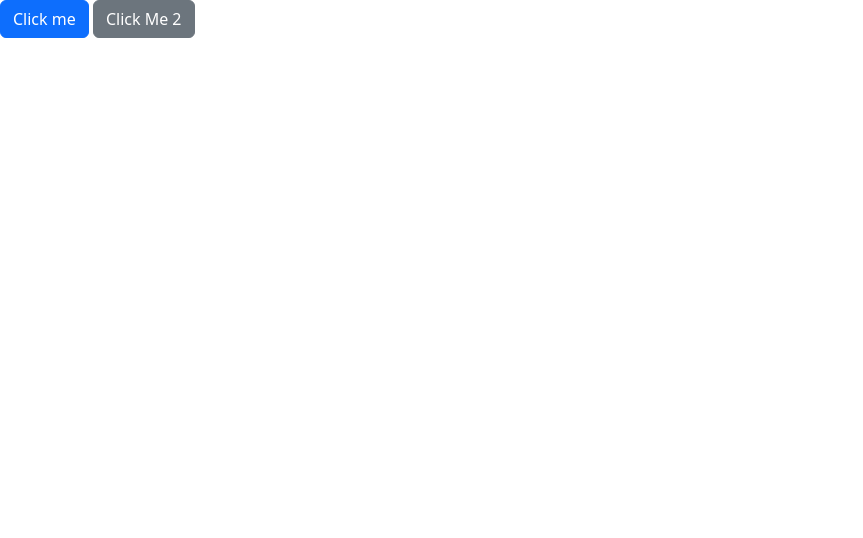
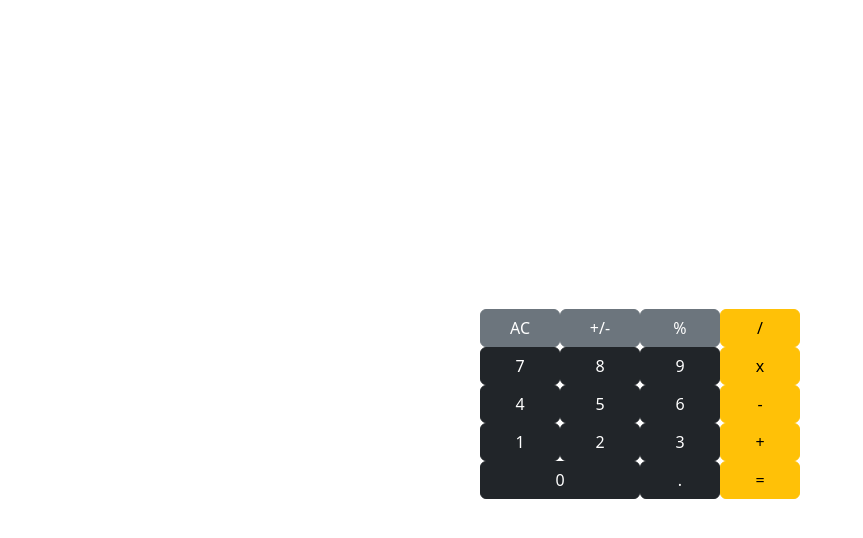
Before and after one commit to nathansamuell/JSWorkshop, a plain HTML site: page index.html in a window 1280 px wide. Shown: the whole page, without its empty margins (0-863 px from the left). Drawn offline with nearby package versions, Linux system fonts and the light colour scheme.

Commit message:
finished changeSign() and fixed other minor bugs

```diff
--- a/app.js
+++ b/app.js
@@ -1,10 +1,57 @@
-const btn = document.querySelector("#btn1");
-const btn2 = document.querySelector("#btn2")
+//TODO: add confetti from https://css-tricks.com/fading-in-a-page-on-load-with-css-javascript/
 
-btn1.onclick = function(){
-    alert("hello");
+
+function clearScreen() {
+    document.getElementById("result").innerHTML = "";
+
 }
 
-btn2.onclick = function(){
-    alert("hello2");
+function display(calcResult) {
+    document.getElementById("result").innerHTML += calcResult;
 }
+
+function calculate() {
+    var p = document.getElementById("result").innerHTML;
+    var q = eval(p);
+    clearScreen();
+    display(q);
+
+    //document.getElementById("result").innerHTML = q;
+}
+
+function changeSign() {
+    var p = document.getElementById("result").innerHTML;
+    if (p[0] != "-") {
+        p = "-" + p;
+    }
+    else {
+        p = p.substring(1);
+    }
+    clearScreen();
+    display(p);
+}
+
+
+//TODO:old comments below
+
+// const display = document.getElementById("result");
+
+// display.innerHTML = "it worked";
+
+
+
+// const btn = document.querySelector("#btn1");
+// const btn2 = document.querySelector("#btn2");
+
+// btn1.onclick = function(){
+//     alert("hello");
+// }
+
+// btn2.onclick = function(){
+//     alert("hello2");
+// }
+
+
+
+// x = x + 1
+//x += 1
--- a/index.html
+++ b/index.html
@@ -11,9 +11,51 @@
 </head>
 
 <body>
+    <div style="display: flex; justify-content: center; align-items: center; height: 100vh">
+        <div class="btn-holder" style="display: flex; flex-direction: column; width: 25vw">
+            <h1 id="result"></h1>
+            <div style="display: flex; justify-content: space-between;">
+                <button style="width: 25%" id="AC" class="btn btn-secondary" onclick="clearScreen()">AC</button>
+                <button style="width: 25%" id="+/-" class="btn btn-secondary" onclick="changeSign()">+/-</button>
+                <button style="width: 25%" id="%" class="btn btn-secondary">%</button>
+                <button style="width: 25%" id="/" class="btn btn-warning" onclick="display('/')">/</button>
 
-    <button id="btn1" class="btn btn-primary">Click me</button>
-    <button id="btn2" class="btn btn-secondary">Click Me 2</button>
+            </div>
+
+            <div style="display: flex; justify-content: space-between;">
+                <button style="width: 25%" id="7" class="btn btn-dark" onclick="display('7')">7</button>
+                <button style="width: 25%" id="8" class="btn btn-dark" onclick="display('8')">8</button>
+                <button style="width: 25%" id="9" class="btn btn-dark" onclick="display('9')">9</button>
+                <button style="width: 25%" id="*" class="btn btn-warning" onclick="display('*')">x</button>
+
+            </div>
+
+            <div style="display: flex; justify-content: space-between;">
+                <button style="width: 25%" id="4" class="btn btn-dark" onclick="display('4')">4</button>
+                <button style="width: 25%" id="5" class="btn btn-dark" onclick="display('5')">5</button>
+                <button style="width: 25%" id="6" class="btn btn-dark" onclick="display('6')">6</button>
+                <button style="width: 25%" id="-" class="btn btn-warning" onclick="display('-')">-</button>
+
+            </div>
+
+            <div style="display: flex; justify-content: space-between;">
+                <button style="width: 25%" id="1" class="btn btn-dark" onclick="display('1')">1</button>
+                <button style="width: 25%" id="2" class="btn btn-dark" onclick="display('2')">2</button>
+                <button style="width: 25%" id="3" class="btn btn-dark" onclick="display('3')">3</button>
+                <button style="width: 25%" id="+" class="btn btn-warning" onclick="display('+')">+</button>
+
+            </div>
+
+            <div style="display: flex; justify-content: space-between;">
+                <button style="width: 50%" id="0" class="btn btn-dark" onclick="display('0')">0</button>
+                <button style="width: 25%" id="." class="btn btn-dark" onclick="display('.')">.</button>
+                <button style="width: 25%" id="=" class="btn btn-warning" onclick="calculate()">=</button>
+
+            </div>
+        </div>
+    </div>
+
+
 
     <!-- <button onclick="alert('hello world')">Click me</button> -->
     <!-- <button onclick="alert('hello world')">Click me</button> -->
```
